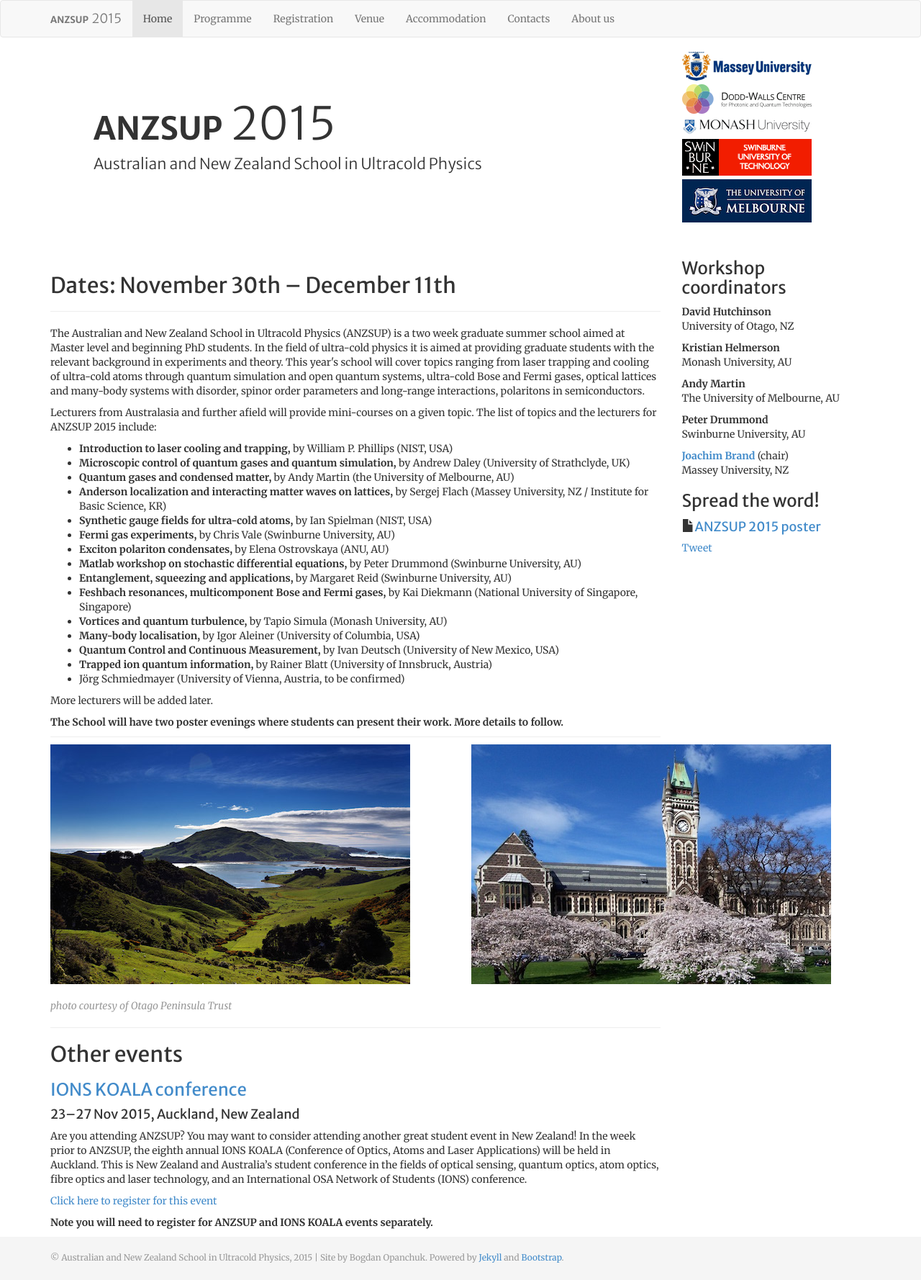
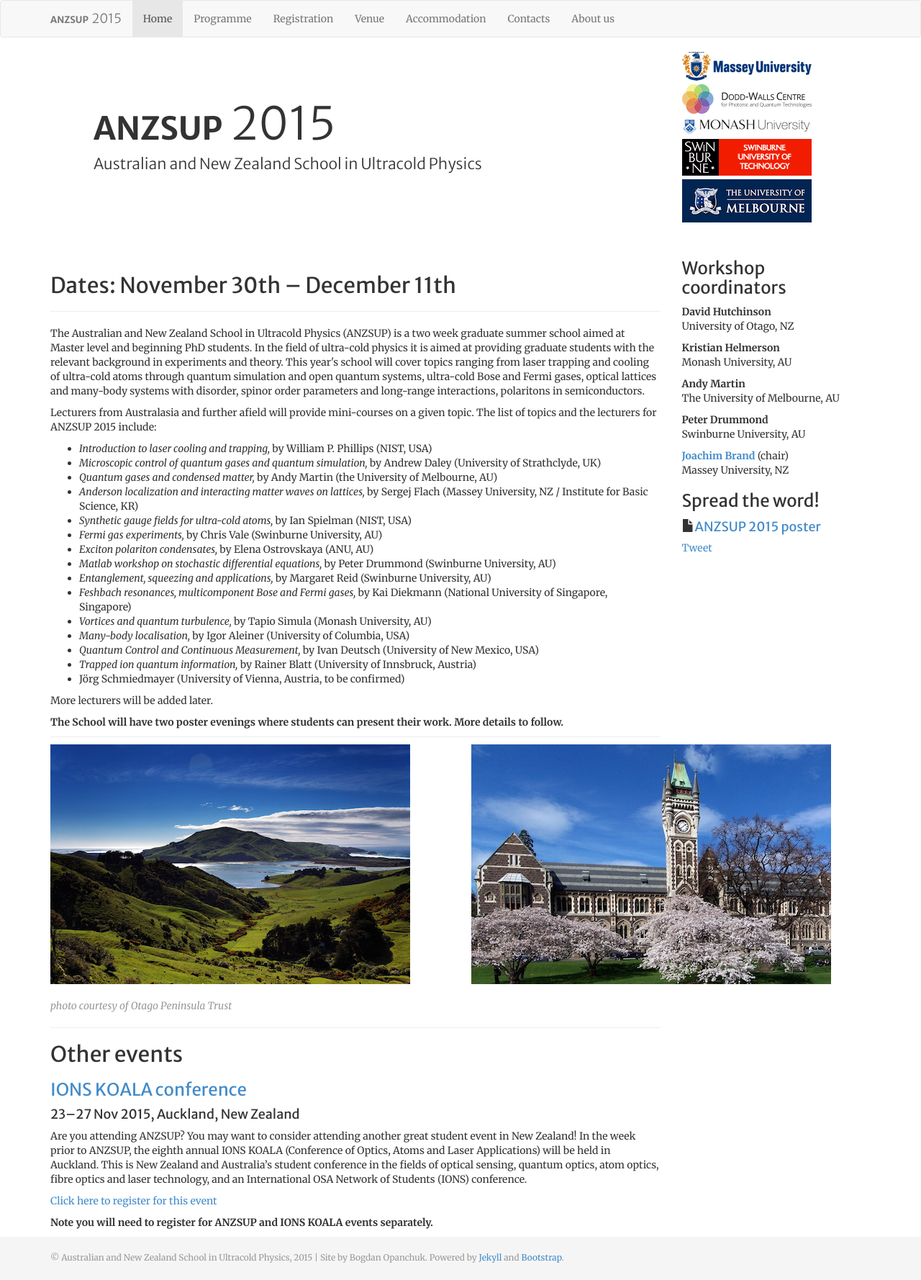
Before and after one commit to anzsup/anzsup.github.io, a Jekyll site: the page built from index.html, in a window 1280 px wide. Shown: the whole page at 72% size. Built offline with Jekyll 4.4.1, drawn with Linux system fonts in a browser that asks for light colours; comment, search, counter and statistics services are not loaded.

```diff
--- a/index.html
+++ b/index.html
@@ -58,20 +58,20 @@ group_position: 1
 
         <p>Lecturers from Australasia and further afield will provide mini-courses on a given topic. The list of topics and the lecturers for ANZSUP 2015 include:
         <ul>
-            <li><strong>Introduction to laser cooling and trapping,</strong> by William P. Phillips (NIST, USA)</li>
-            <li><strong>Microscopic control of quantum gases and quantum simulation,</strong> by Andrew Daley (University of Strathclyde, UK)</li>
-            <li><strong>Quantum gases and condensed matter,</strong> by Andy Martin (the University of Melbourne, AU)</li>
-            <li><strong>Anderson localization and interacting matter waves on lattices,</strong> by Sergej Flach (Massey University, NZ / Institute for Basic Science, KR)</li>
-            <li><strong>Synthetic gauge fields for ultra-cold atoms,</strong> by Ian Spielman (NIST, USA)</li>
-            <li><strong>Fermi gas experiments,</strong> by Chris Vale (Swinburne University, AU)</li>
-            <li><strong>Exciton polariton condensates,</strong> by Elena Ostrovskaya (ANU, AU)</li>
-            <li><strong>Matlab workshop on stochastic differential equations,</strong> by Peter Drummond (Swinburne University, AU)</li>
-            <li><strong>Entanglement, squeezing and applications,</strong> by Margaret Reid (Swinburne University, AU)</li>
-            <li><strong>Feshbach resonances, multicomponent Bose and Fermi gases,</strong> by Kai Diekmann (National University of Singapore, Singapore)</li>
-            <li><strong>Vortices and quantum turbulence,</strong> by Tapio Simula (Monash University, AU)</li>
-            <li><strong>Many-body localisation,</strong> by Igor Aleiner (University of Columbia, USA)</li>
-            <li><strong>Quantum Control and Continuous Measurement,</strong> by Ivan Deutsch (University of New Mexico, USA)</li>
-            <li><strong>Trapped ion quantum information,</strong> by Rainer Blatt (University of Innsbruck, Austria)</li>
+            <li><i>Introduction to laser cooling and trapping,</i> by William P. Phillips (NIST, USA)</li>
+            <li><i>Microscopic control of quantum gases and quantum simulation,</i> by Andrew Daley (University of Strathclyde, UK)</li>
+            <li><i>Quantum gases and condensed matter,</i> by Andy Martin (the University of Melbourne, AU)</li>
+            <li><i>Anderson localization and interacting matter waves on lattices,</i> by Sergej Flach (Massey University, NZ / Institute for Basic Science, KR)</li>
+            <li><i>Synthetic gauge fields for ultra-cold atoms,</i> by Ian Spielman (NIST, USA)</li>
+            <li><i>Fermi gas experiments,</i> by Chris Vale (Swinburne University, AU)</li>
+            <li><i>Exciton polariton condensates,</i> by Elena Ostrovskaya (ANU, AU)</li>
+            <li><i>Matlab workshop on stochastic differential equations,</i> by Peter Drummond (Swinburne University, AU)</li>
+            <li><i>Entanglement, squeezing and applications,</i> by Margaret Reid (Swinburne University, AU)</li>
+            <li><i>Feshbach resonances, multicomponent Bose and Fermi gases,</i> by Kai Diekmann (National University of Singapore, Singapore)</li>
+            <li><i>Vortices and quantum turbulence,</i> by Tapio Simula (Monash University, AU)</li>
+            <li><i>Many-body localisation,</i> by Igor Aleiner (University of Columbia, USA)</li>
+            <li><i>Quantum Control and Continuous Measurement,</i> by Ivan Deutsch (University of New Mexico, USA)</li>
+            <li><i>Trapped ion quantum information,</i> by Rainer Blatt (University of Innsbruck, Austria)</li>
             <li>Jörg Schmiedmayer (University of Vienna, Austria, to be confirmed)</li>
         </ul>
         More lecturers will be added later.</p>
```
